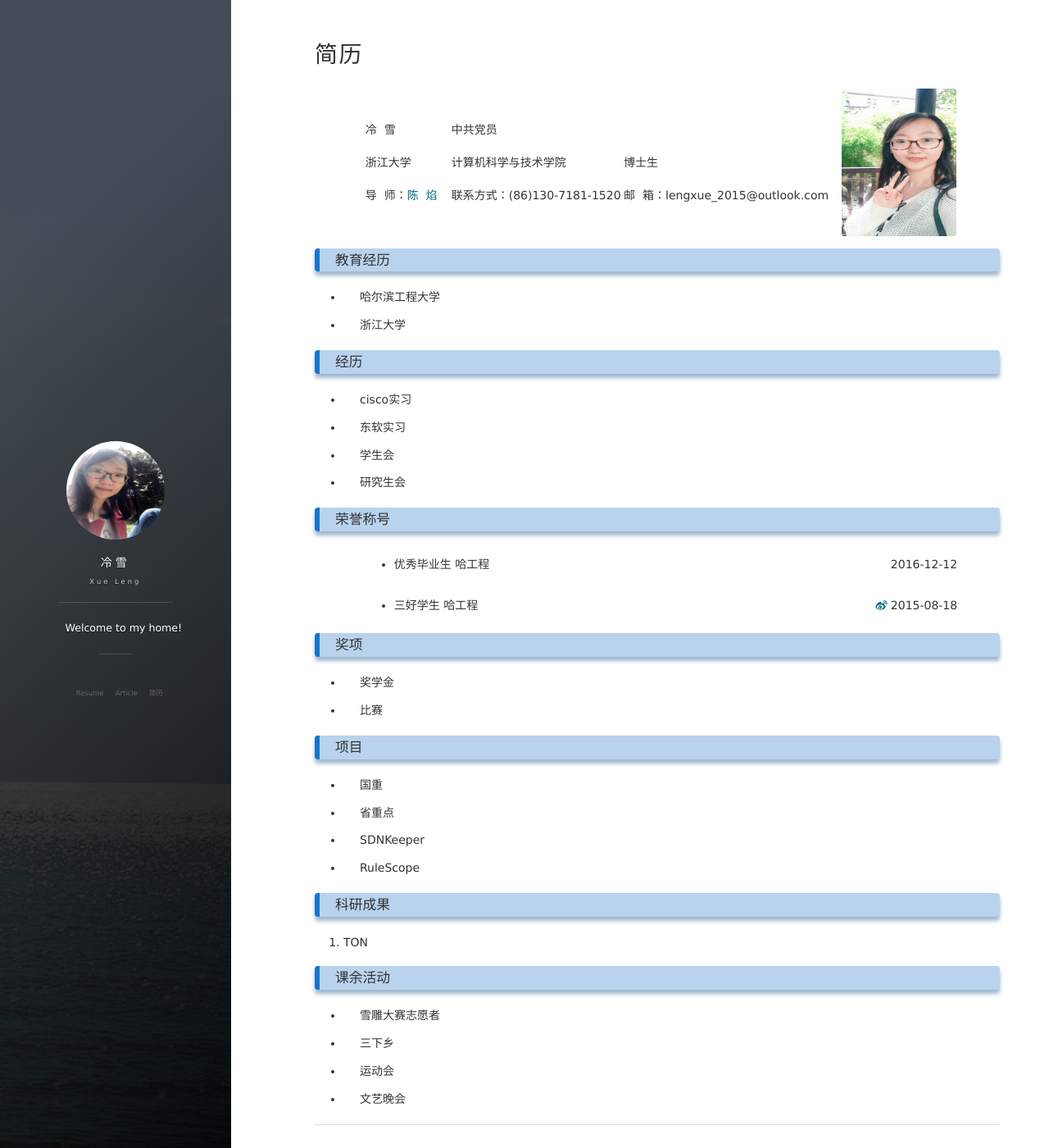
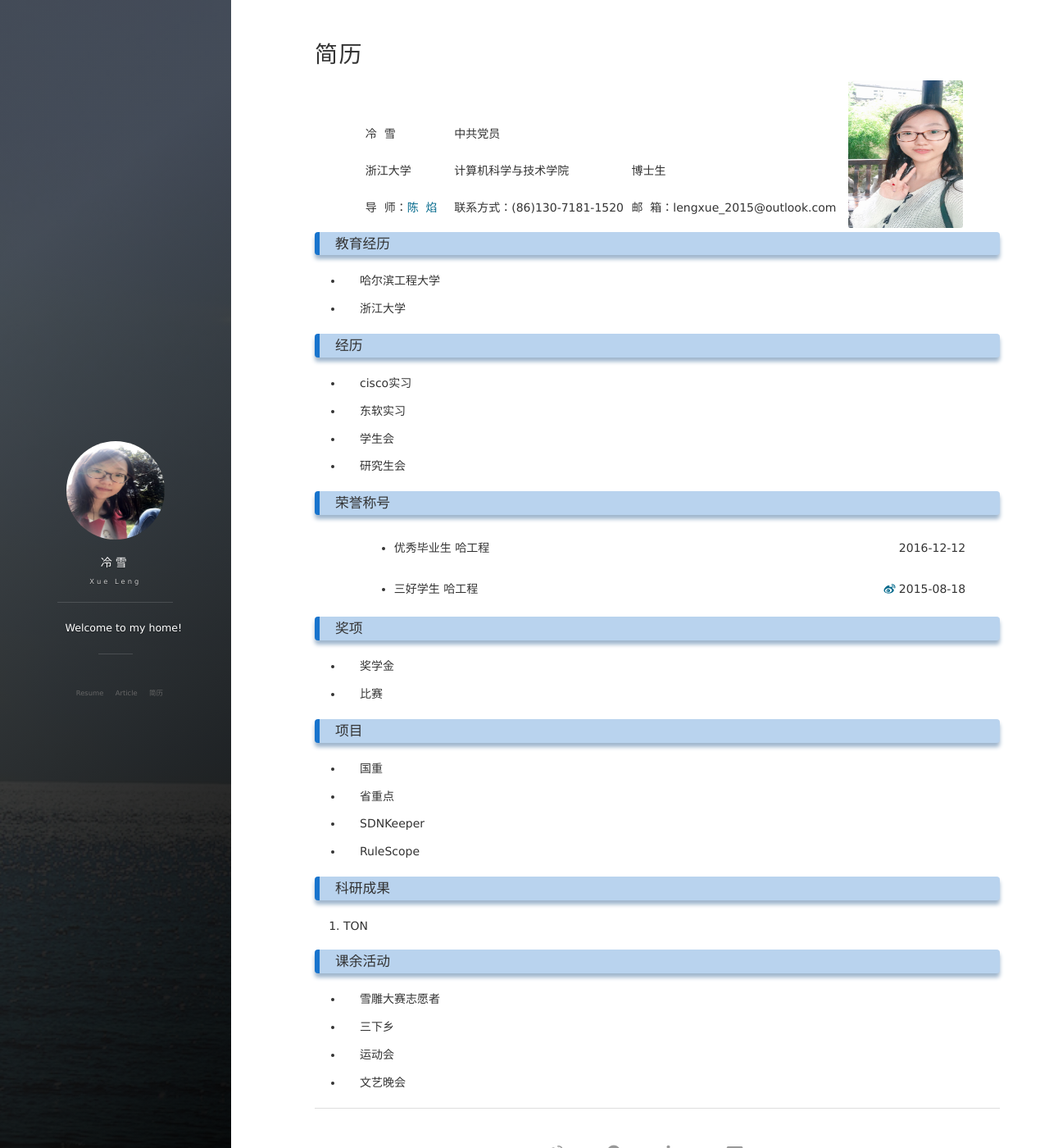
Before and after one commit to lxv458/OldWeb, a Jekyll site: the page built from about.md, in a window 1280 px wide and 1400 px high. Shown: the whole window at 82% size. Built offline with Jekyll 4.4.1, drawn with Linux system fonts in a browser that asks for light colours; nearby versions of some CDN libraries; comment, search, counter and statistics services are not loaded.

Commit message:
basic information

```diff
--- a/about.md
+++ b/about.md
@@ -21,9 +21,6 @@ title: 简历
 		<td align="left">导&nbsp;&nbsp;师：<a href="http://www.cs.northwestern.edu/~ychen/">陈&nbsp;&nbsp;焰</a></td>
 		<td align="left">联系方式：(86)130-7181-1520</td>
 		<td align="left">邮&nbsp;&nbsp;箱：lengxue_2015@outlook.com</td>
-	</tr>
-	<tr>
-		<td colspan="3">&nbsp;&nbsp;</td>
 	</tr>
 </table>
 
--- a/css/main.css
+++ b/css/main.css
@@ -241,7 +241,9 @@ tbody td {
   border: none #363636;
 }
 td:last-child {
-  padding-right: 10px;
+  padding-right: 0px;
+  padding-top: 0px;
+  padding-bottom: 0px;
   border: none #363636;
 }
 
```
